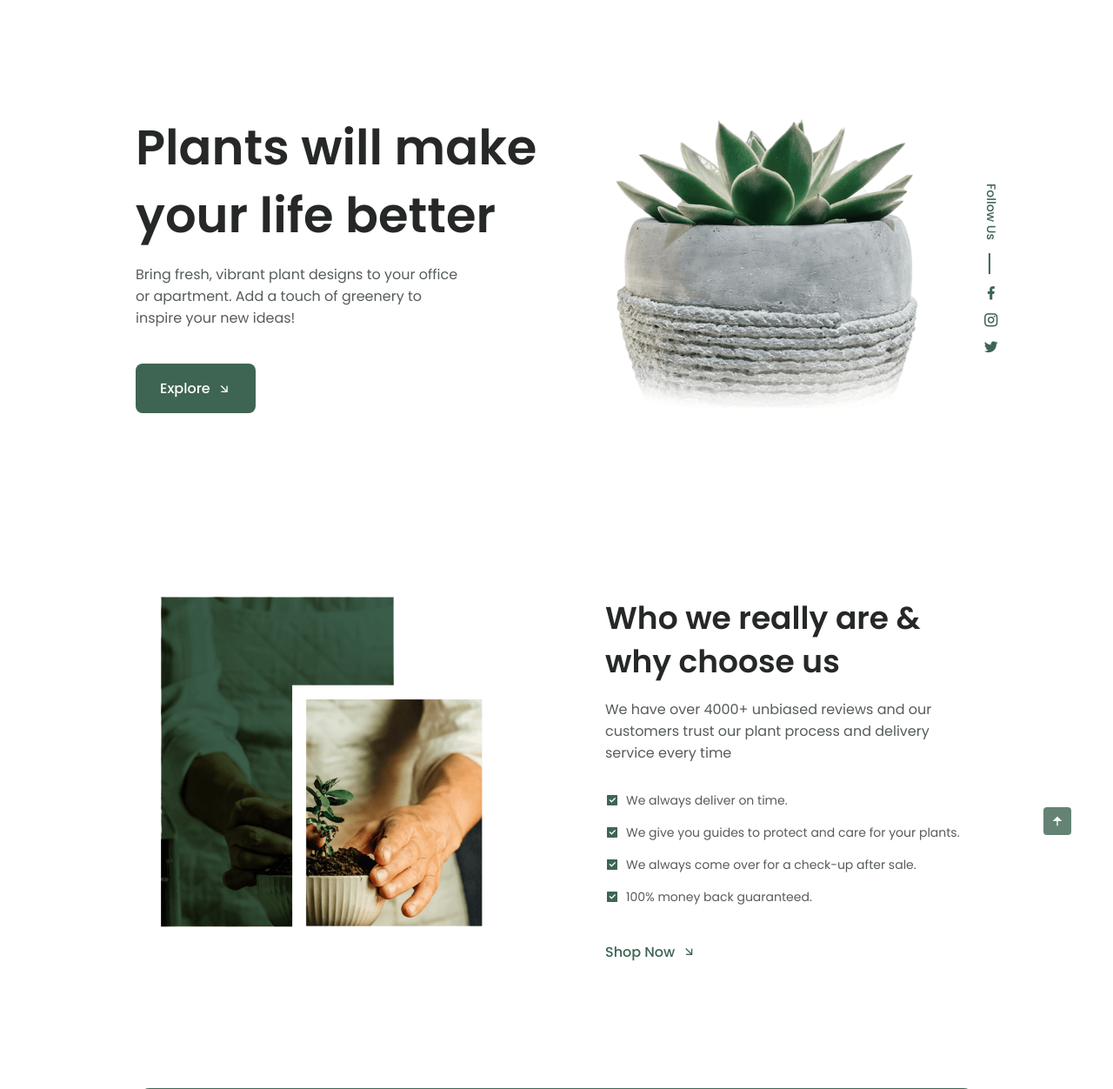
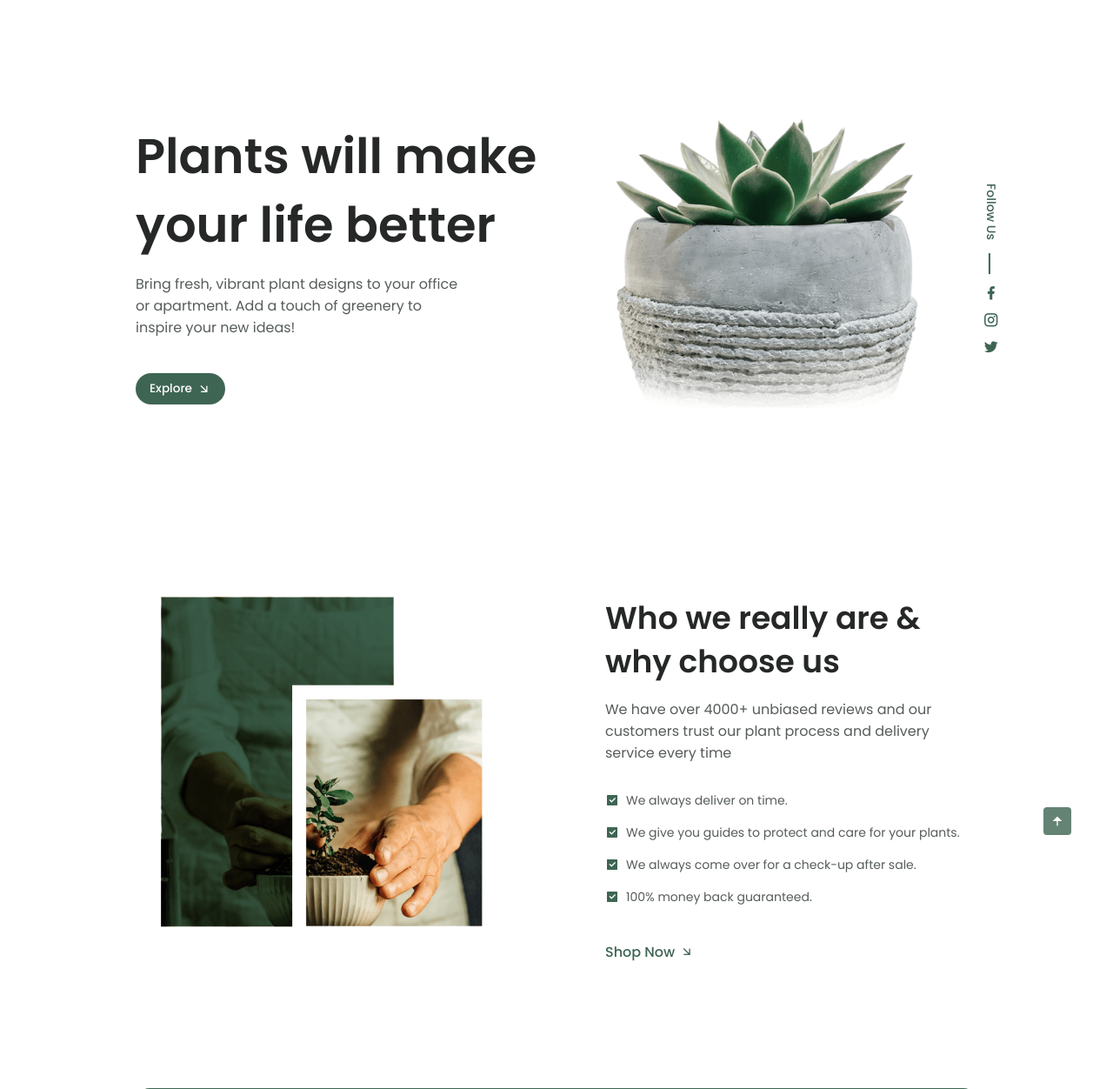
Before and after one commit to rdwaynedehoedt/plant-ecom-website, a PHP site: page /index.html in a window 1280 px wide. Shown: the part 80-1332 px from the top of the page at 87% size. Run offline with PHP 8.4, Linux system fonts and the light colour scheme.

Commit message:
changed the button css

```diff
--- a/Front-end/assets/css/styles.css
+++ b/Front-end/assets/css/styles.css
@@ -377,28 +377,38 @@ the website, in dark theme
   display: inline-block;
   background-color: var(--first-color);
   color: #FFF;
-  padding: 1rem 1.75rem;
-  border-radius: .5rem;
+  padding: 0.5rem 1rem;
+  /* Smaller padding for a compact look */
+  border-radius: 1.5rem;
+  /* More rounded for a cuter feel */
   font-weight: var(--font-medium);
-  transition: .3s;
+  font-size: 0.85rem;
+  /* Slightly smaller font size */
+  transition: background-color 0.3s ease, transform 0.3s ease;
 }
 
 .button:hover {
   background-color: var(--first-color-alt);
+  transform: translateY(-2px);
+  /* Subtle hover lift for a playful effect */
 }
 
 .button__icon {
-  transition: .3s;
+  font-size: 1rem;
+  /* Adjust icon size for balance */
+  transition: transform 0.3s ease;
 }
 
 .button:hover .button__icon {
-  transform: translateX(.25rem);
+  transform: translateX(0.2rem);
+  /* Slight icon movement on hover */
 }
 
 .button--flex {
   display: inline-flex;
   align-items: center;
-  column-gap: .5rem;
+  column-gap: 0.35rem;
+  /* Smaller gap for a tighter layout */
 }
 
 .button--link {
@@ -407,8 +417,10 @@ the website, in dark theme
 }
 
 .button--link:hover .button__icon {
-  transform: translateX(.25rem);
+  transform: translateX(0.2rem);
+  /* Keep the movement subtle */
 }
+
 
 /*=============== LOGIN_BUTTONS ===============*/
 
```
